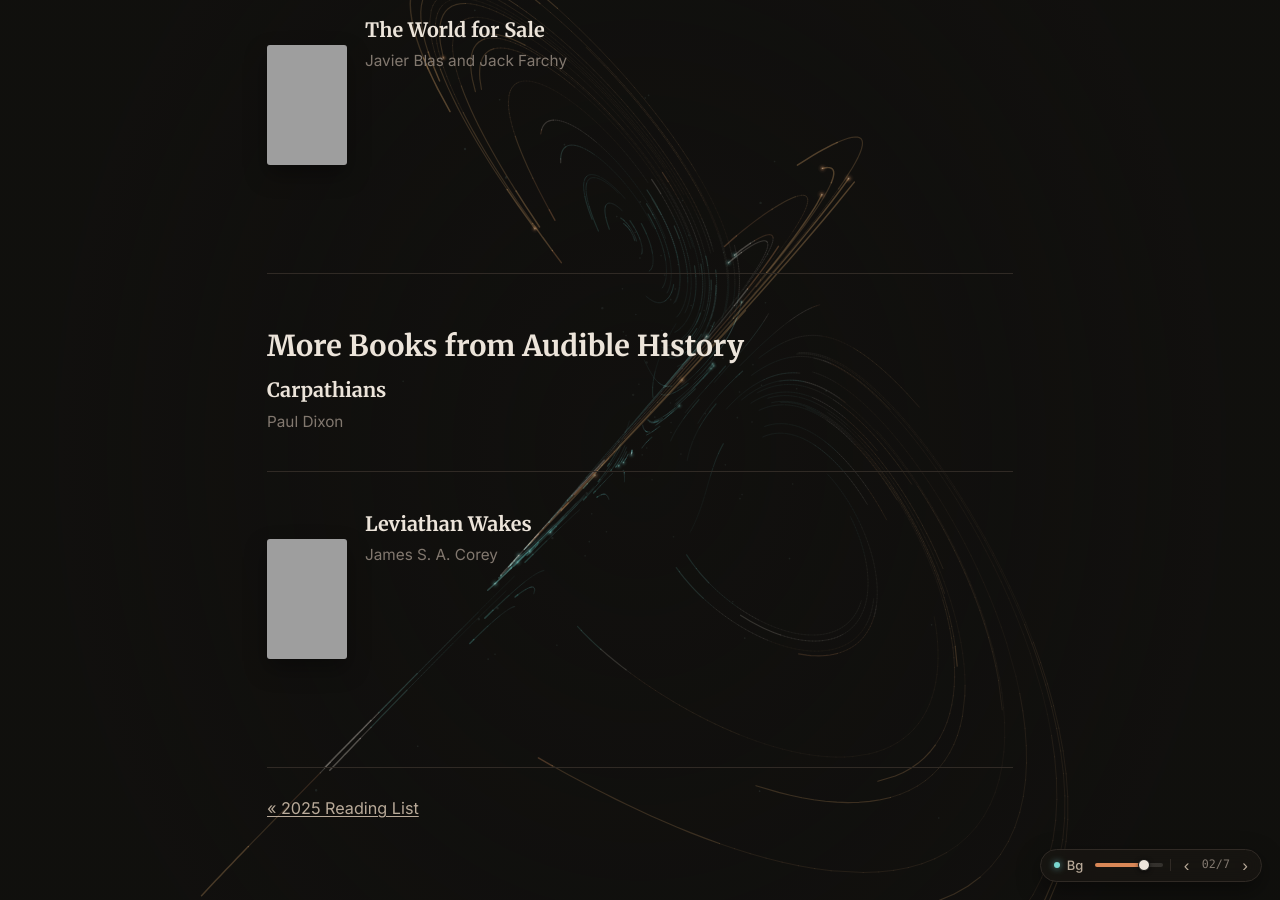
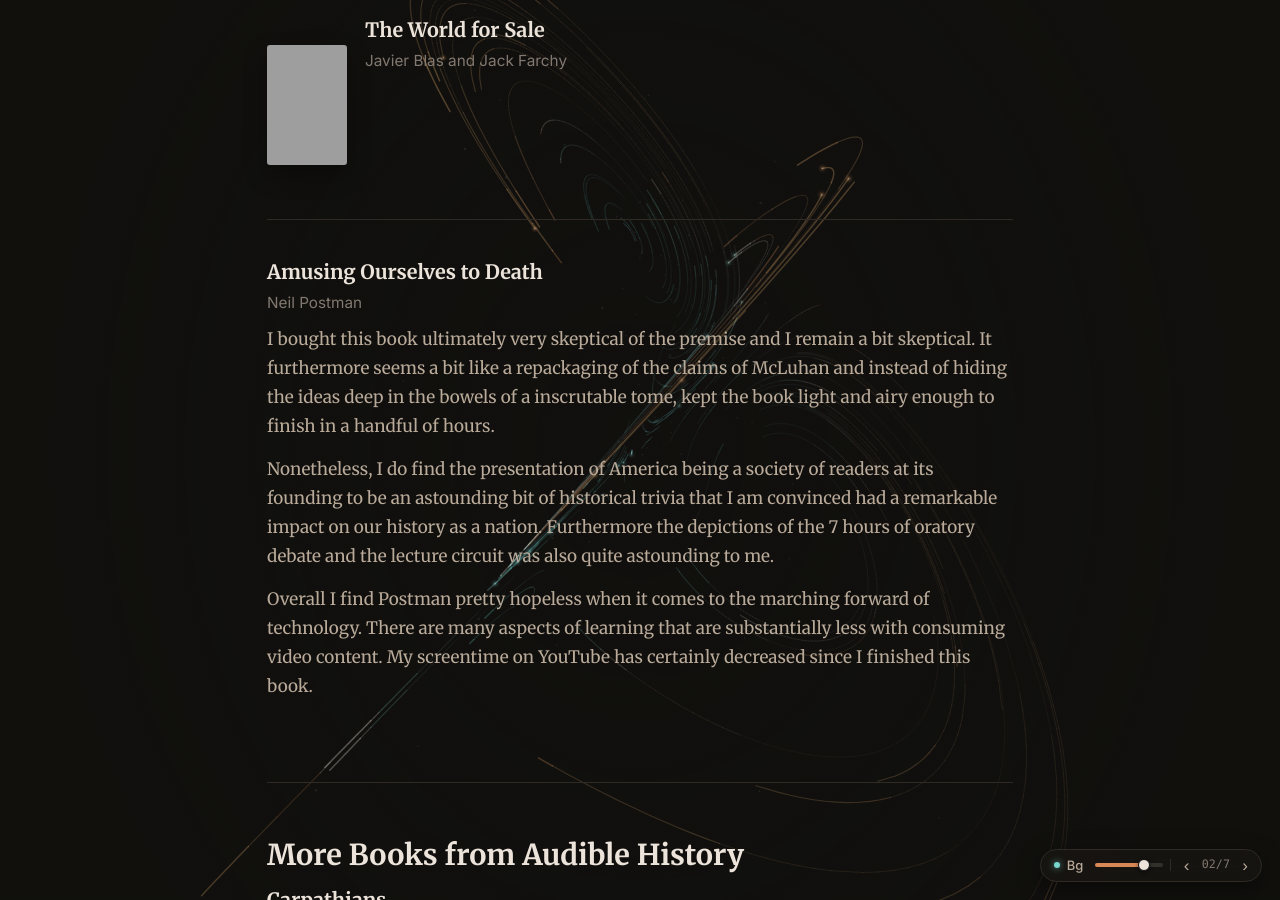
Before and after one commit to TimelyToga/TimelyToga.github.io, a Jekyll site: the page built from _reading/2026-reading-list.md, in a window 1280 px wide and 900 px high, scrolled down 6244 px. Built offline with Jekyll 4.4.1, drawn with Linux system fonts in a browser that asks for light colours; grey boxes are pictures that could not be loaded.

Commit message:
Add Amusing Ourselves to Death review

```diff
--- a/_data/reading/2026.yml
+++ b/_data/reading/2026.yml
@@ -151,6 +151,18 @@ sections:
         title: 'The World for Sale'
         author: 'Javier Blas and Jack Farchy'
         cover: 'https://covers.openlibrary.org/b/id/13466631-M.jpg'
+      - book_id: 'amusing-ourselves-to-death'
+        title: 'Amusing Ourselves to Death'
+        author: 'Neil Postman'
+        notes:
+          - >-
+            I bought this book ultimately very skeptical of the premise and I remain a bit skeptical. It furthermore seems a bit like a repackaging of the claims of McLuhan and instead of hiding the ideas deep in the bowels of a inscrutable tome, kept the book light and airy enough to finish in a handful of hours.
+
+          - >-
+            Nonetheless, I do find the presentation of America being a society of readers at its founding to be an astounding bit of historical trivia that I am convinced had a remarkable impact on our history as a nation. Furthermore the depictions of the 7 hours of oratory debate and the lecture circuit was also quite astounding to me.
+
+          - >-
+            Overall I find Postman pretty hopeless when it comes to the marching forward of technology. There are many aspects of learning that are substantially less with consuming video content. My screentime on YouTube has certainly decreased since I finished this book.
 
   - key: audible
     heading: More Books from Audible History
```
